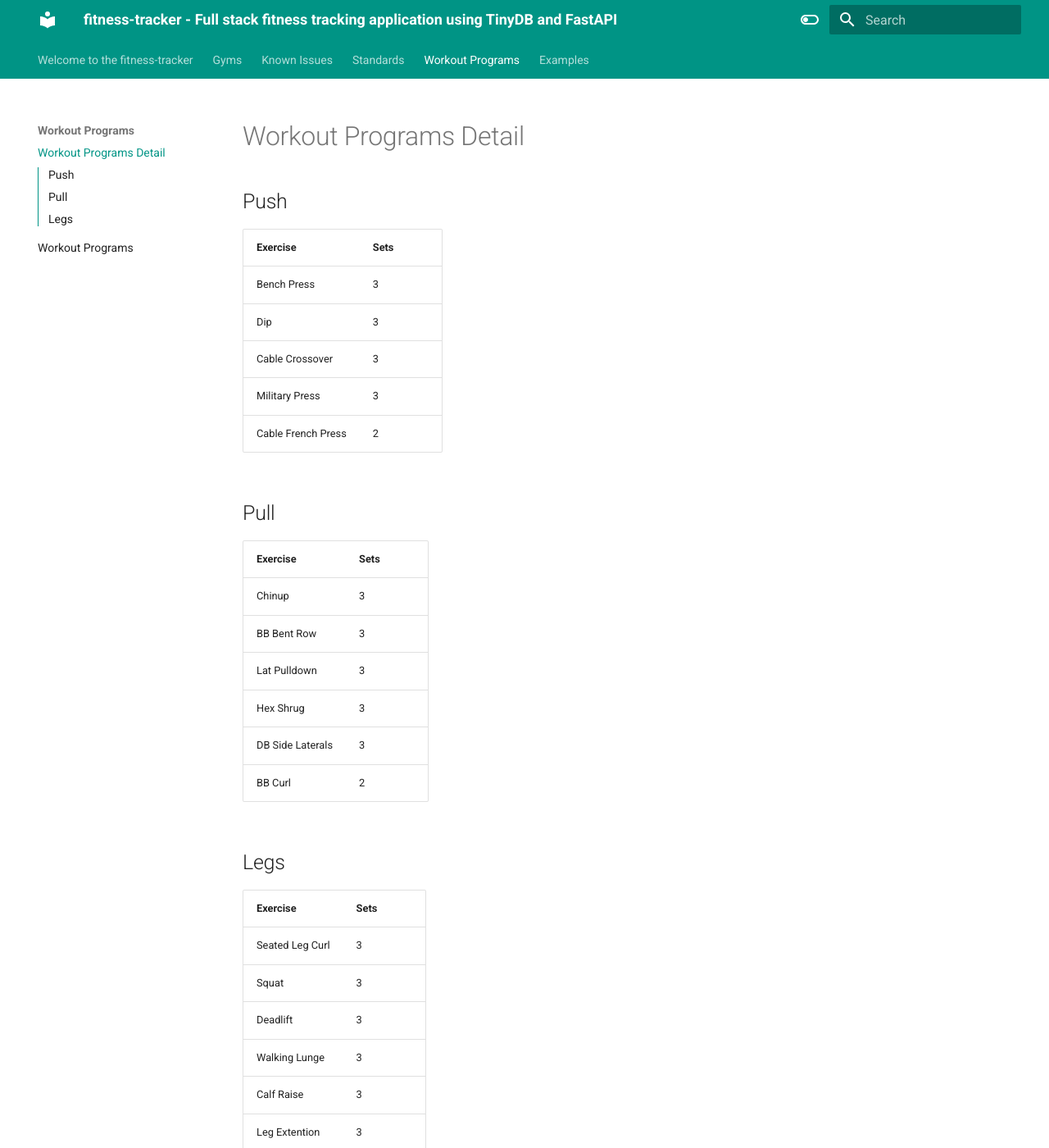
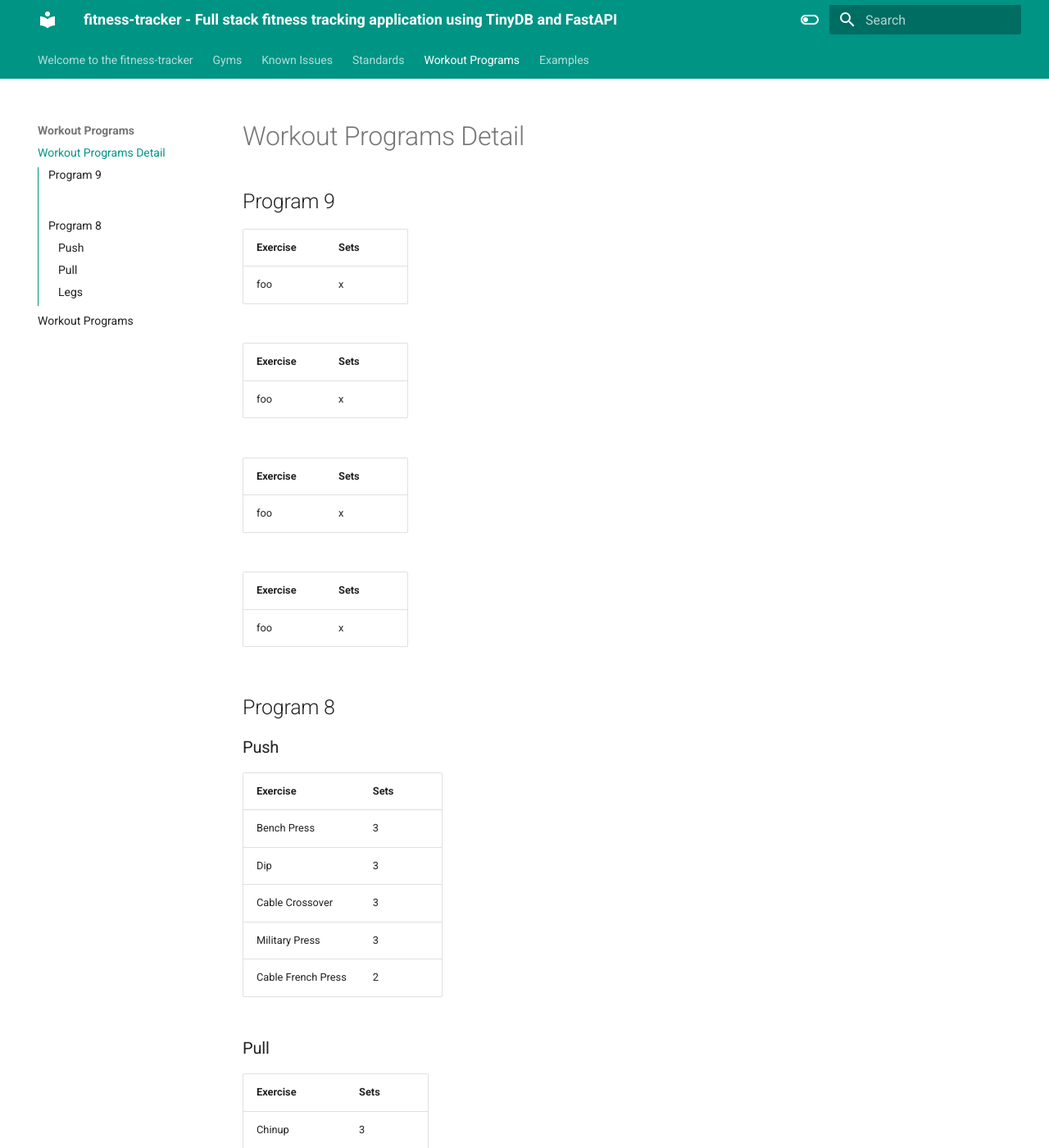
Before and after one commit to TheNewThinkTank/fitness-tracker, an MkDocs documentation site: the page built from docs/project_docs/Workout-Programs/workout-programs-detail.md, in a window 1280 px wide and 1400 px high. Shown: the whole window at 82% size. Built offline with MkDocs 1.6.1 and Material for MkDocs 9.7.7, drawn with Linux system fonts in a browser that asks for light colours.

Commit message:
docs: add new program

```diff
--- a/docs/project_docs/Workout-Programs/workout-programs-detail.md
+++ b/docs/project_docs/Workout-Programs/workout-programs-detail.md
@@ -1,6 +1,34 @@
 # Workout Programs Detail
 
-## Push
+## Program 9
+
+###
+
+| Exercise           | Sets |
+| ------------------ | ---- |
+| foo                | x    |
+
+###
+
+| Exercise           | Sets |
+| ------------------ | ---- |
+| foo                | x    |
+
+###
+
+| Exercise           | Sets |
+| ------------------ | ---- |
+| foo                | x    |
+
+###
+
+| Exercise           | Sets |
+| ------------------ | ---- |
+| foo                | x    |
+
+## Program 8
+
+### Push
 
 | Exercise           | Sets |
 | ------------------ | ---- |
@@ -10,7 +38,7 @@
 | Military Press     | 3    |
 | Cable French Press | 2    |
 
-## Pull
+### Pull
 
 | Exercise         | Sets |
 | ---------------- | ---- |
@@ -21,7 +49,7 @@
 | DB Side Laterals | 3    |
 | BB Curl          | 2    |
 
-## Legs
+### Legs
 
 | Exercise        | Sets |
 | --------------- | ---- |
```
Also changed, not shown: docs/project_docs/Workout-Programs/workout_programs.md (+13 -11 lines), docs/project_docs/Workout-Programs/workout_programs.yml (+14 -12 lines).
